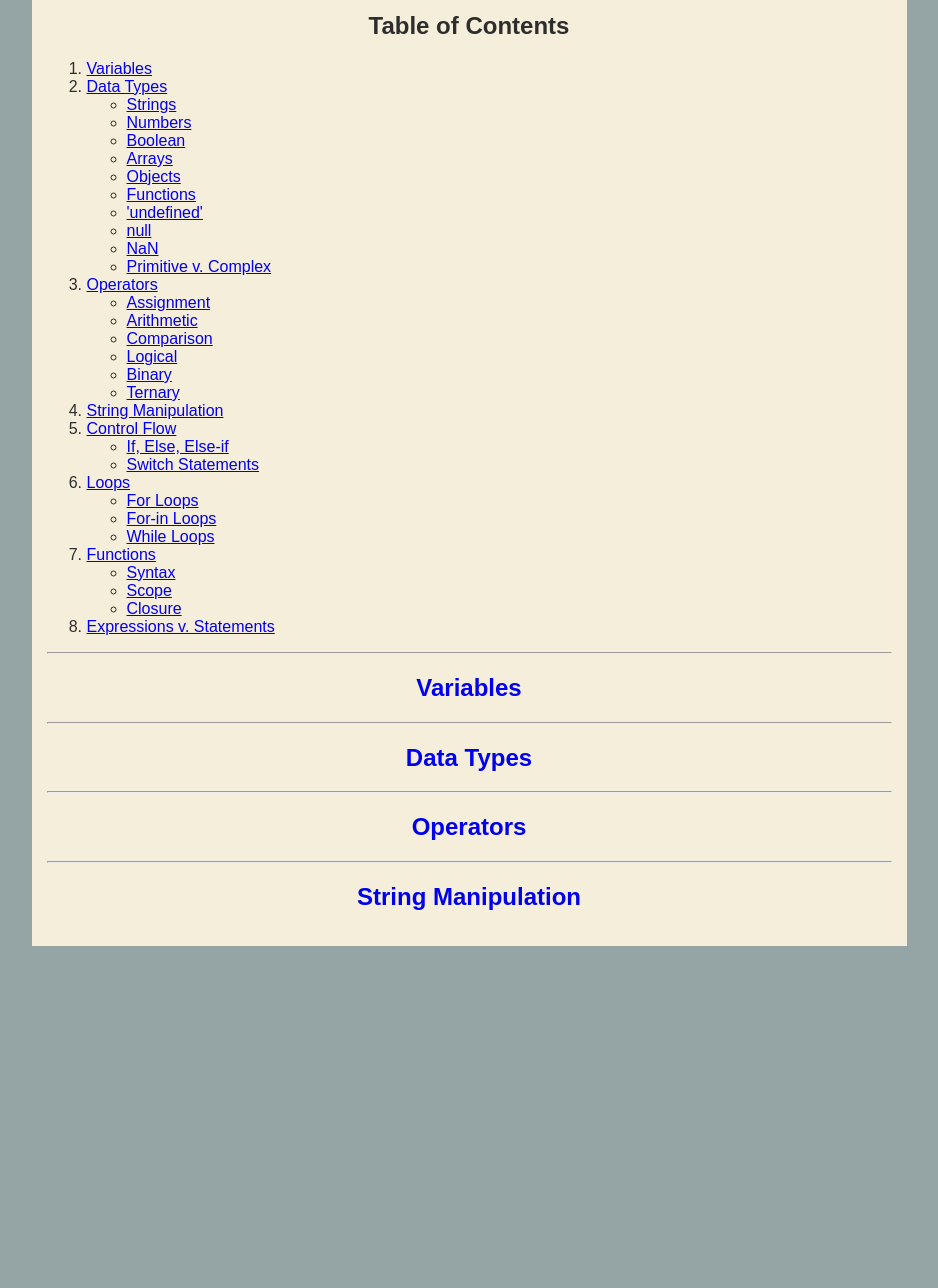
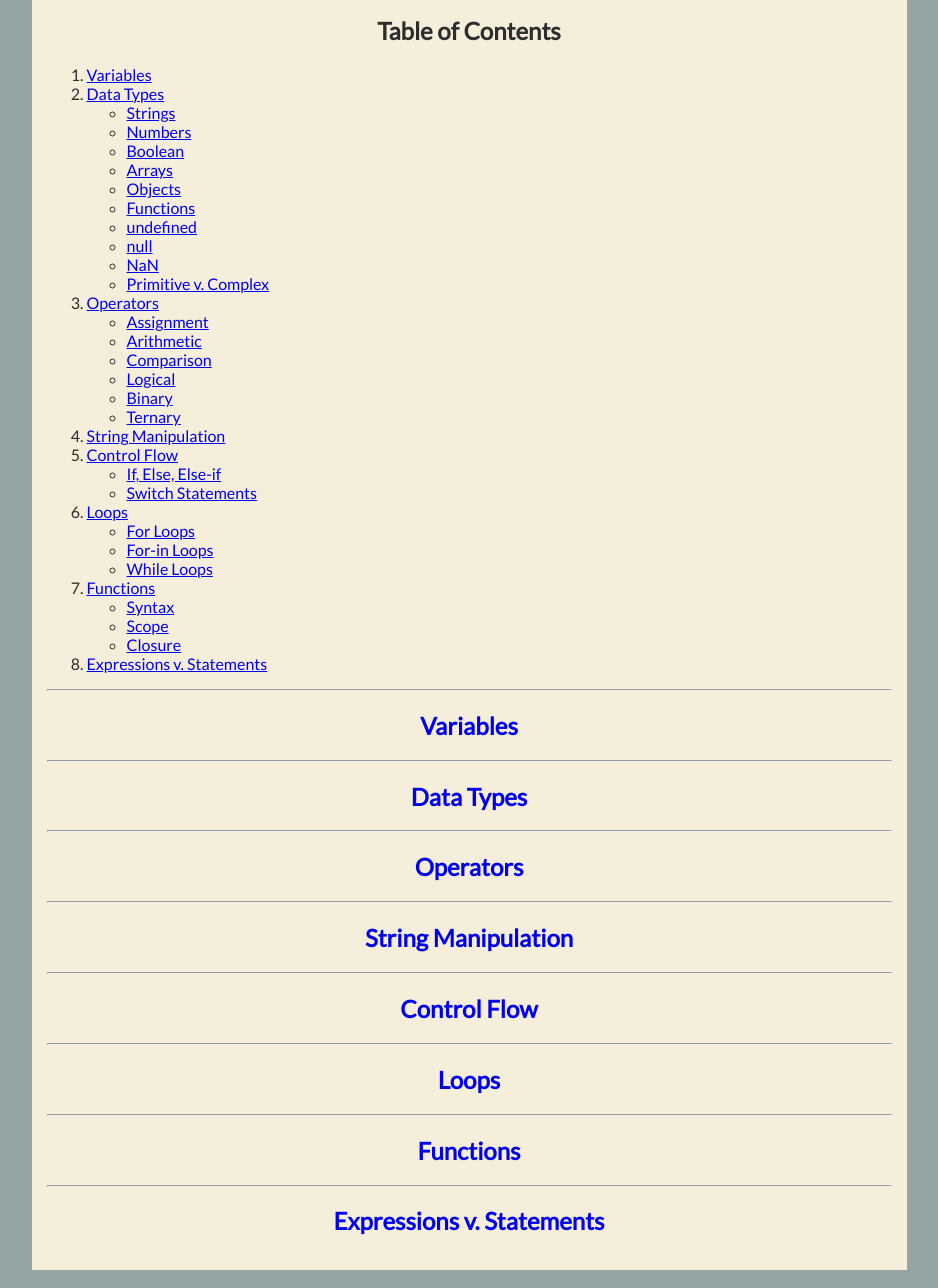
Before and after one commit to b0nez/b0nez.github.io, a plain HTML site: page studies.html in a window 1280 px wide. Shown: the part 198-1486 px from the top of the page, without its empty margins (171-1109 px from the left). Before the commit the page ends 1162 px from the top, so only its background shows below. Drawn offline with nearby package versions, Linux system fonts and the light colour scheme; a script that the page names is missing.

Commit message:
cleaned up index, portfolio & studies.html

```diff
--- a/studies.html
+++ b/studies.html
@@ -2,18 +2,20 @@
 <html>
 
 <head>
+    <title>Studies</title>
+    <meta charset="utf-8" />
+    <meta name="viewport" content="width=device-width, initial-scale=1">
+    <link rel="stylesheet" type="text/css" href="styles/studies.css">
+
     <script src="https://ajax.googleapis.com/ajax/libs/jquery/2.1.4/jquery.min.js"></script>
     <script src="https://cdnjs.cloudflare.com/ajax/libs/gist-embed/2.2/gist-embed.min.js"></script>
 
-    <link rel="stylesheet" type="text/css" href="styles/studies.css">
-
-    <title>Studies</title>
 </head>
 
 <body>
     <div id="all-contents">
         <nav>
-            <header>Jesse's Amazing Website</header>
+            <header>Coding Bootcamp Development Website</header>
             <ul>
                 <li><a href="index.html">Home</a></li>
                 <li><a href="portfolio.html">Portfolio</a></li>
@@ -36,7 +38,7 @@
                                 <li><a href="#datatypes">Arrays</a></li>
                                 <li><a href="#datatypes">Objects</a></li>
                                 <li><a href="#datatypes">Functions</a></li>
-                                <li><a href="#datatypes">'undefined'</a></li>
+                                <li><a href="#datatypes">undefined</a></li>
                                 <li><a href="#datatypes">null</a></li>
                                 <li><a href="#datatypes">NaN</a></li>
                                 <li><a href="#datatypes">Primitive v. Complex</a></li>
@@ -93,6 +95,22 @@
                     <a href="#strings" name="strings"><h2>String Manipulation</h2></a>
                     <code data-gist-id="4733df759584c398a68415125e353516" data-gist-file="jsbin.joroxa.js" data-gist-hide-footer="true"></code>
 
+                    <hr>
+                    <a href="#controlflow" name="controlflow"><h2>Control Flow</h2></a>
+                    <code data-gist-id="#" data-gist-file="jsbin.#.js" data-gist-hide-footer="true"></code>
+
+                    <hr>
+                    <a href="#loops" name="loops"><h2>Loops</h2></a>
+                    <code data-gist-id="#" data-gist-file="jsbin.#.js" data-gist-hide-footer="true"></code>
+
+                    <hr>
+                    <a href="#functions" name="functions"><h2>Functions</h2></a>
+                    <code data-gist-id="3d523f854b4786a37bf51fa6f163cade" data-gist-file="jsbin.#.js" data-gist-hide-footer="true"></code>
+
+                    <hr>
+                    <a href="#expressions" name="expressions"><h2>Expressions v. Statements</h2></a>
+                    <code data-gist-id="#" data-gist-file="jsbin.#.js" data-gist-hide-footer="true"></code>
+
                 </section>
             </div>
         </main>
--- a/styles/main.css
+++ b/styles/main.css
@@ -12,7 +12,7 @@ header {
 }
 
 [id=all-contents] {
-    max-width: 850px;
+    max-width: 875px;
     margin: auto;
 }
 
@@ -91,72 +91,3 @@ h3 {
 li {
     text-align: auto;
 }
-
-
-
-/* Social Media Buttons
-
-.social {
-    margin: 0;
-    padding: 0;
-}
-
-.social ul {
-    margin: 0;
-    padding: 5px;
-}
-
-.social ul li {
-    margin: 5px;
-    list-style: none outside none;
-    display: inline-block;
-}
-
-.social i {
-    width: 40px;
-    height: 40px;
-    color: #FFF;
-    background-color: #909AA0;
-    font-size: 22px;
-    text-align: center;
-    padding-top: 12px;
-    border-radius: 50%;
-    -moz-border-radius: 50%;
-    -webkit-border-radius: 50%;
-    -o-border-radius: 50%;
-    transition: all ease 0.3s;
-    -moz-transition: all ease 0.3s;
-    -webkit-transition: all ease 0.3s;
-    -o-transition: all ease 0.3s;
-    -ms-transition: all ease 0.3s;
-}
-
-.social i:hover {
-    color: #FFF;
-    text-decoration: none;
-    transition: all ease 0.3s;
-    -moz-transition: all ease 0.3s;
-    -webkit-transition: all ease 0.3s;
-    -o-transition: all ease 0.3s;
-    -ms-transition: all ease 0.3s;
-}
-
-.social .fa-facebook:hover {
-    /* round facebook icon
-    background: #4060A5;
-}
-
-.social .fa-twitter:hover {
-    /* round twitter icon
-    background: #00ABE3;
-}
-
-.social .fa-google-plus:hover {
-    /* round google plus icon
-    background: #e64522;
-}
-
-.social .fa-github:hover {
-    /* round github icon
-    background: #343434;
-}
--- a/styles/studies.css
+++ b/styles/studies.css
@@ -3,7 +3,7 @@ body {
     background: rgb(149, 165, 166);
     color: rgb(45, 45, 45);
     padding: 10px;
-    font-family: arial;
+    font-family: Lato;
 }
 
 header {
```
Also changed, not shown: index.html (+2 -20 lines), portfolio.html (+2 -2 lines).
